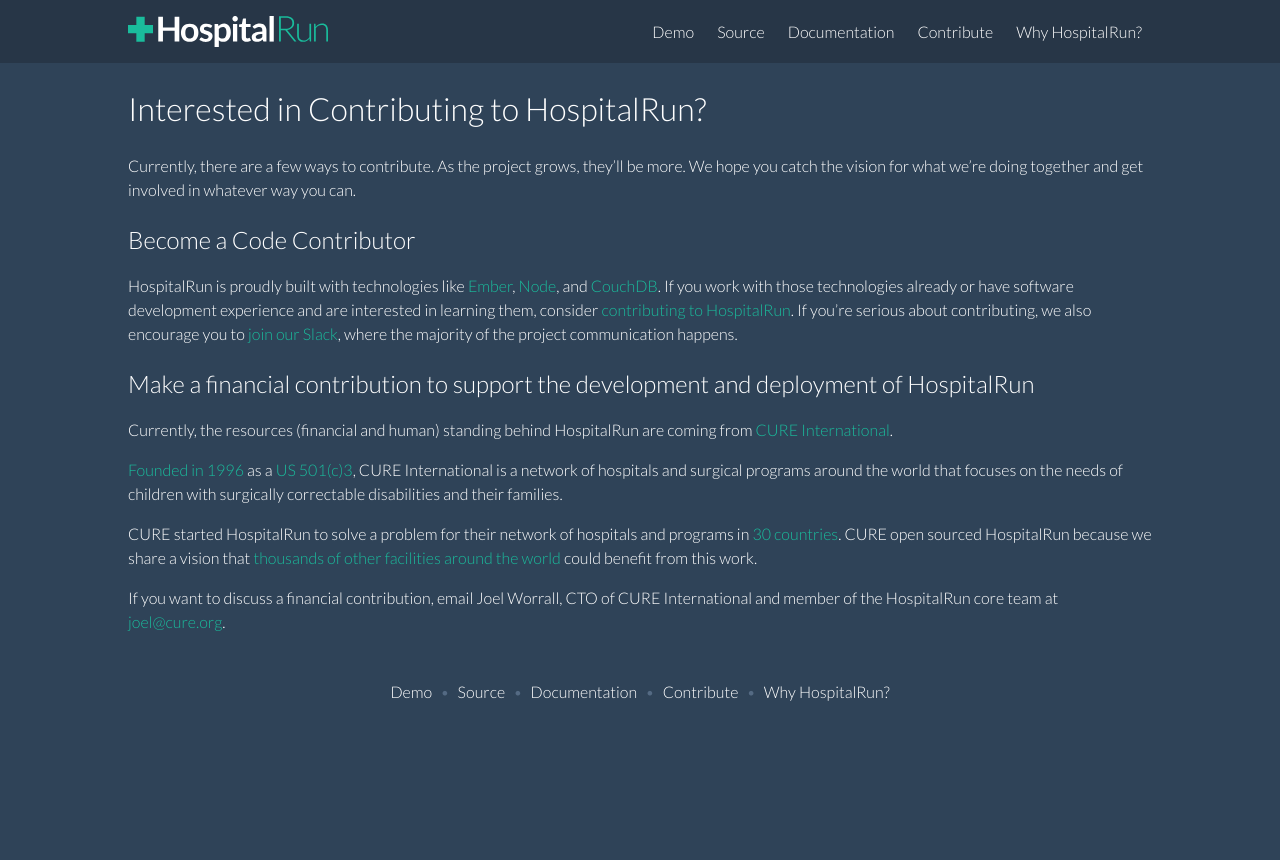
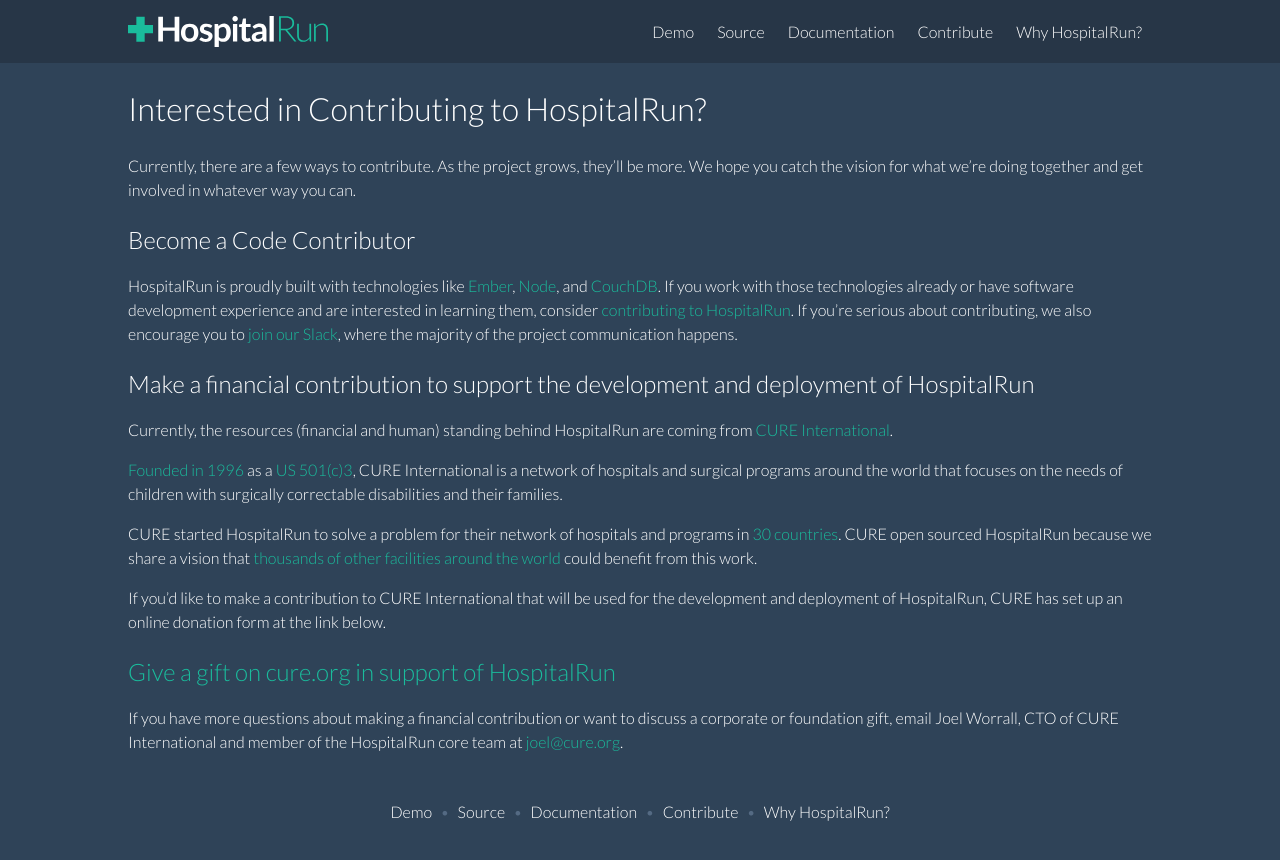
Before and after one commit to HospitalRun/hospitalrun.io, a Jekyll site: the page built from contribute/index.md, in a window 1280 px wide. Shown: the top 860 px of the page. Built offline with Jekyll 4.4.1, drawn with Linux system fonts in a browser that asks for light colours.

Commit message:
adding link to a cure.org donation form

```diff
--- a/contribute/index.md
+++ b/contribute/index.md
@@ -16,4 +16,8 @@ Currently, the resources (financial and human) standing behind HospitalRun are c
 
 CURE started HospitalRun to solve a problem for their network of hospitals and programs in [30 countries](http://cure.org/map). CURE open sourced HospitalRun because we share a vision that [thousands of other facilities around the world](http://goo.gl/NCJDnJ) could benefit from this work.
 
-If you want to discuss a financial contribution, email Joel Worrall, CTO of CURE International and member of the HospitalRun core team at <mailto:joel@cure.org>.
+If you'd like to make a contribution to CURE International that will be used for the development and deployment of HospitalRun, CURE has set up an online donation form at the link below.
+
+## [Give a gift on cure.org in support of HospitalRun](http://cure.org/donate/hospitalrun)
+
+If you have more questions about making a financial contribution or want to discuss a corporate or foundation gift, email Joel Worrall, CTO of CURE International and member of the HospitalRun core team at <mailto:joel@cure.org>.
```
